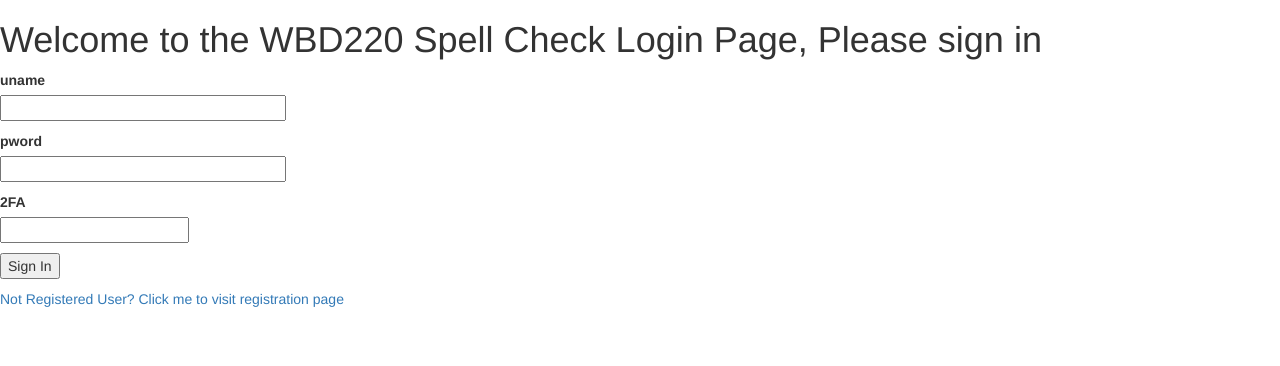
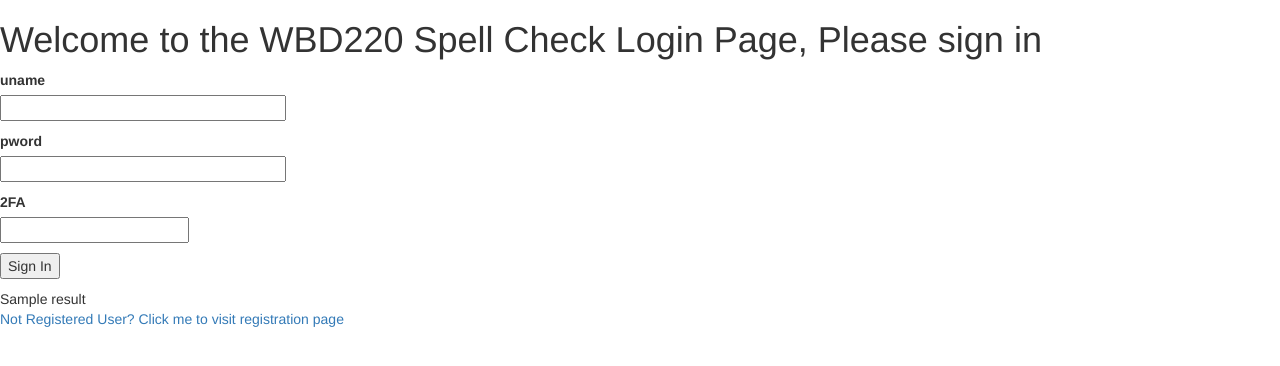
Before and after one commit to wbd220/SecureCoding2, a Flask app: template templates/login.html in a window 1280 px wide. Shown: the top 366 px of the page. Run offline with Flask 2, Linux system fonts and the light colour scheme; the template is opened without the code that fills it: values that come from a table or form of the project are taken from there, most other values are stand-ins (such as "Sample title", 1, 10 or a date in 2020); some libraries are stand-ins or nearby versions.

Commit message:
modify success variable to be result as requested by the assignment!

```diff
--- a/app.py
+++ b/app.py
@@ -40,7 +40,7 @@ class SpellCheckForm(FlaskForm):
 
 
 userdict = {'tester': {'password': 'testpass', '2fa': '5555555555'}}
-success = ''
+result = ''
 
 @app.route('/')
 def index():
@@ -57,14 +57,14 @@ def login():
                     userdict[login_form.username.data]['2fa'] == login_form.two_fa_field.data):
                 flash("Login successful for user {}".format(login_form.username.data), 'success')
                 session['username'] = login_form.username.data  # create session cookie
-                return render_template('login.html', form=login_form, success='success')
+                return render_template('login.html', form=login_form, result='success')
             else:
                 flash("Login unsuccessful")
-                return render_template('login.html', form=login_form, success='failure')
+                return render_template('login.html', form=login_form, result='failure')
         else:
             flash("You are not registered user, please register")
-            return render_template('login.html', form=login_form, success='failure')
-    return render_template('login.html', form=login_form, success='')
+            return render_template('login.html', form=login_form, result='failure')
+    return render_template('login.html', form=login_form, result='')
 
 
 @app.route('/register', methods=['GET', 'POST'])
--- a/templates/login.html
+++ b/templates/login.html
@@ -30,7 +30,7 @@
         <p>{{ form.submit() }}</p>
     </form>
     <div id="success">
-    {{ success }}
+    {{ result }}
     </div>
  <a href="{{ url_for('register') }}">Not Registered User?  Click me to visit registration page</a>
 {% endblock %}
```
